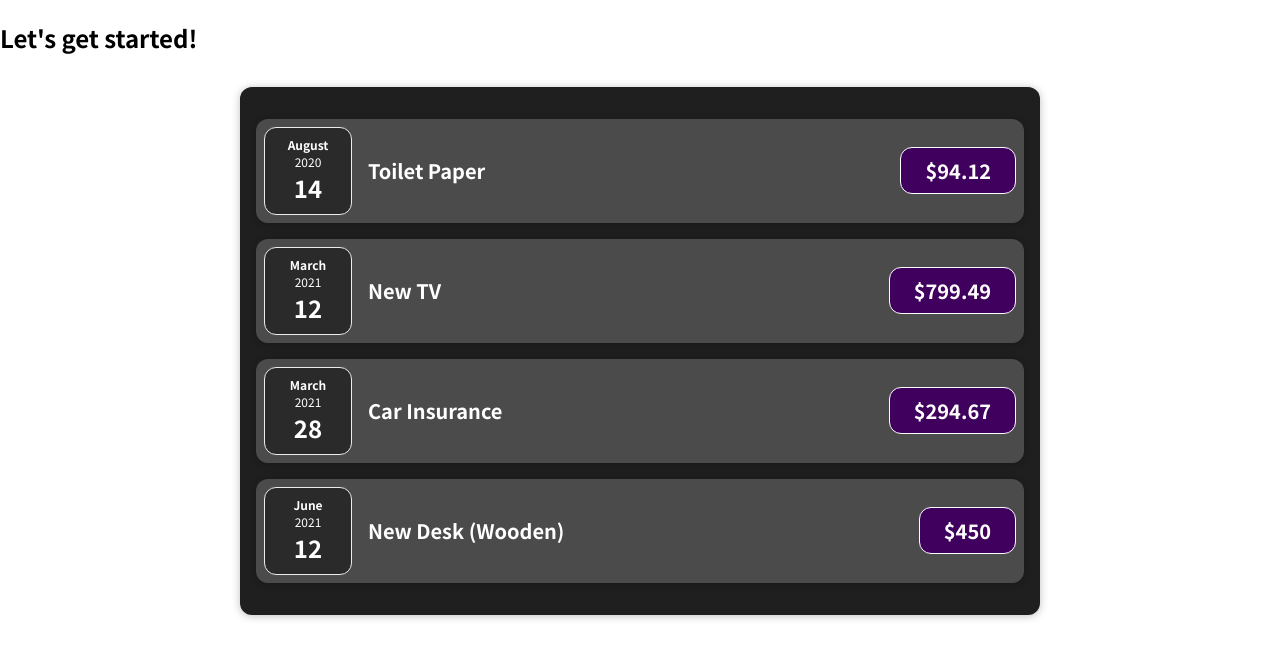
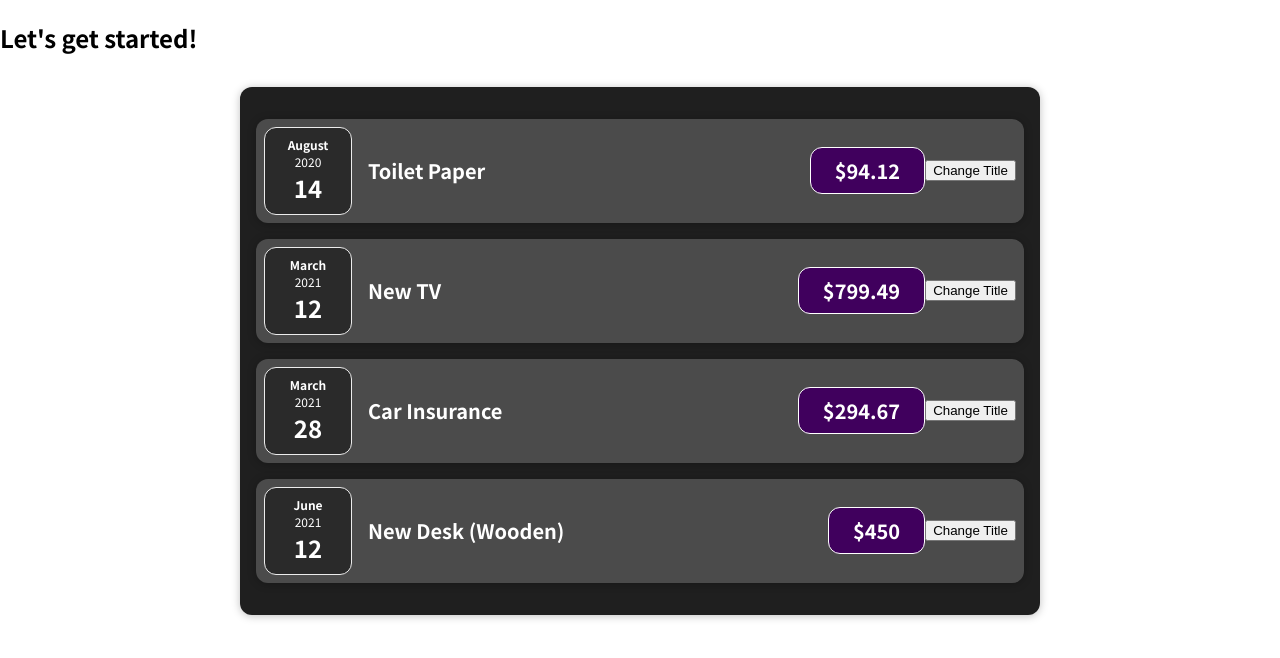
Before and after one commit to cjchika/react-app, a React (Create React App) app: page / in a window 1280 px wide. Shown: the top 658 px of the page. Built offline with nearby package versions, Linux system fonts and the light colour scheme.

Commit message:
Updating

```diff
--- a/src/components/Expenses/ExpenseItem.js
+++ b/src/components/Expenses/ExpenseItem.js
@@ -1,17 +1,26 @@
-import React from 'react';
+import React, { useState } from 'react';
 
 import ExpenseDate from './ExpenseDate';
 import Card from '../UI/Card';
 import './ExpenseItem.css';
 
 function ExpenseItem(props) {
+    const [title, setTitle] = useState(props.title);
+    console.log('Evaluated by React');
+
+    const clickHandler = () => {
+        setTitle('Updated!');
+        console.log(title);
+    }
+
     return (
        <Card className="expense-item">
            <ExpenseDate date={props.date} />
             <div className="expense-item__description">
-                <h2>{props.title}</h2>
+                <h2>{title}</h2>
                 <div className="expense-item__price">${props.amount}</div>
             </div>
+            <button onClick={clickHandler} >Change Title</button>
         </Card>
     )
 }
```
Also changed, not shown: 1 other file (tests, documents, lock files or other folders).
